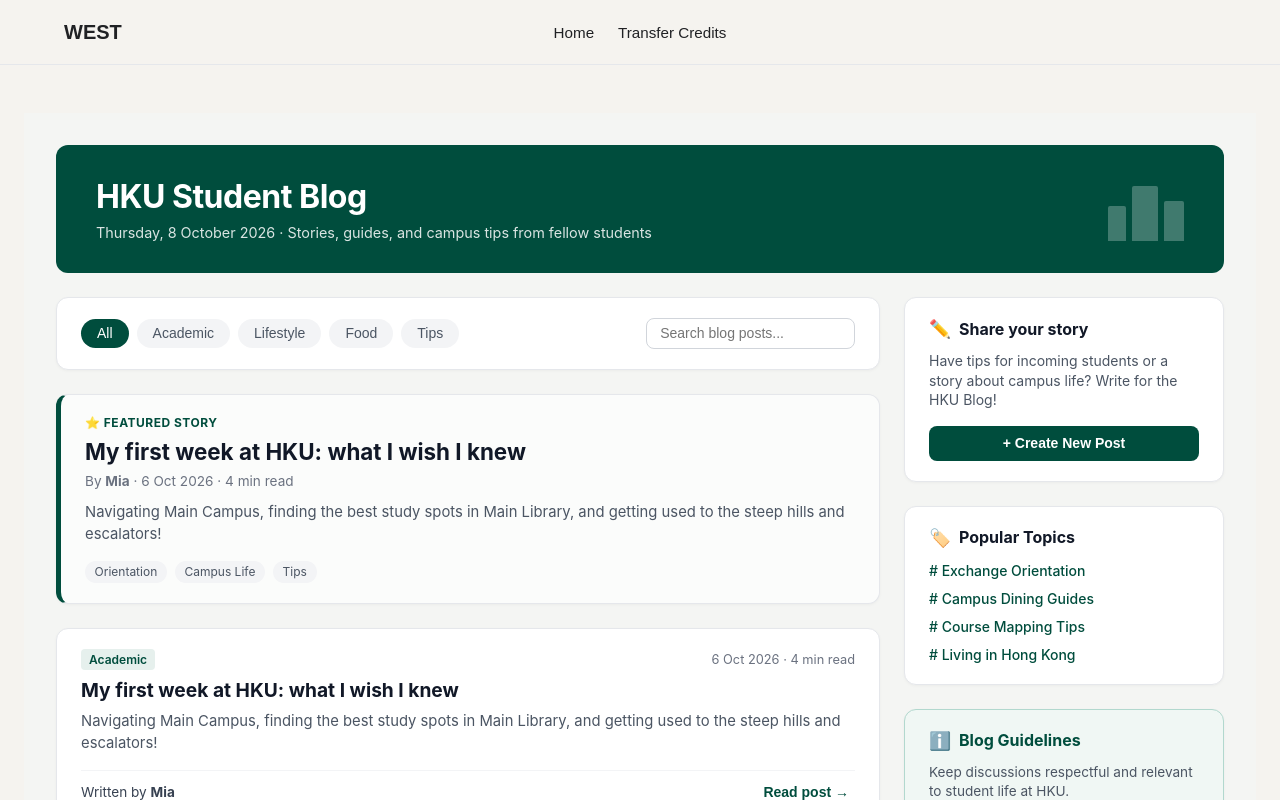
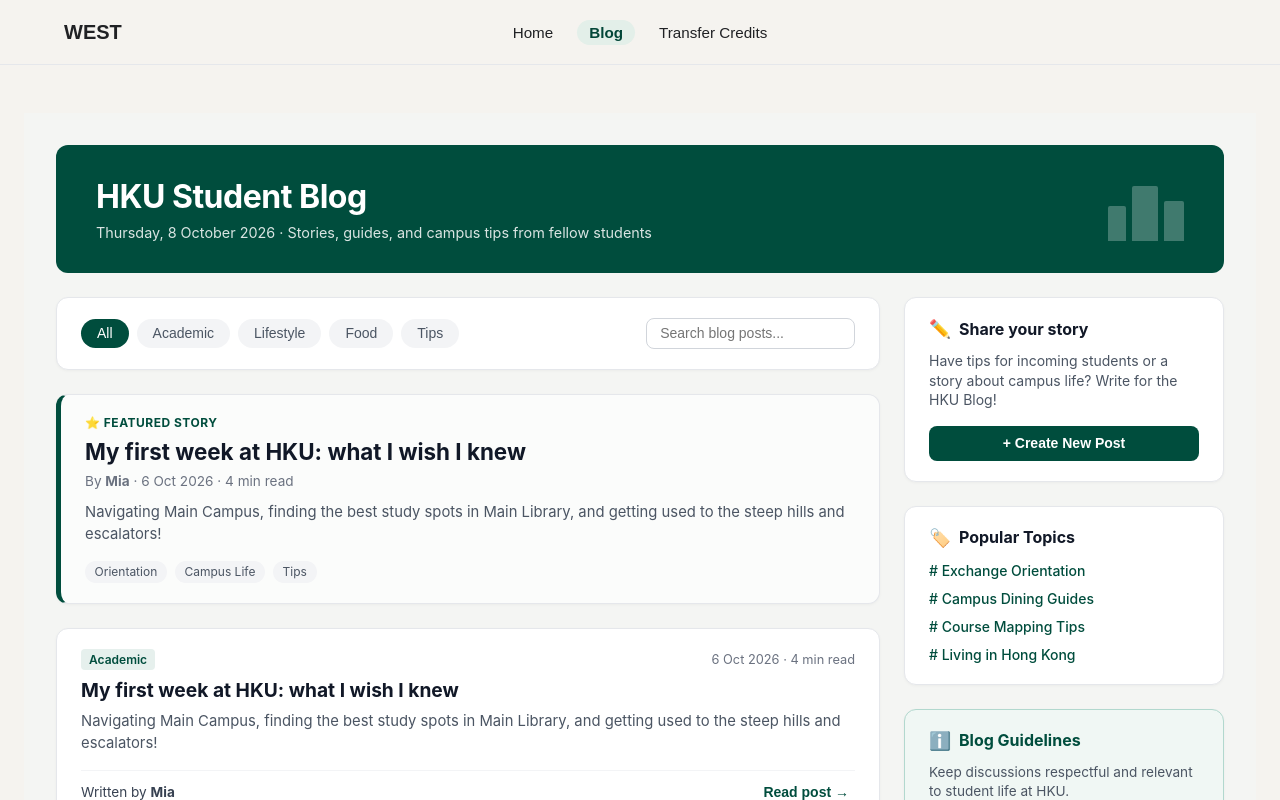
Before and after one commit to riggautam/Team8_COMP3322_GroupProject, a React (Vite) app in the folder frontend/: page /blog in a window 1280 px wide. Shown: the top 800 px of the page. Built offline with nearby package versions, Linux system fonts and the light colour scheme.

Commit message:
fix blog dashboard link

```diff
--- a/frontend/src/global/Navbar.jsx
+++ b/frontend/src/global/Navbar.jsx
@@ -2,6 +2,7 @@
 
 const LINKS = [
   { href: '/', label: 'Home' },
+  { href: '/blog', label: 'Blog' },
   { href: '/transfer-credits', label: 'Transfer Credits' },
 ]
 
```
